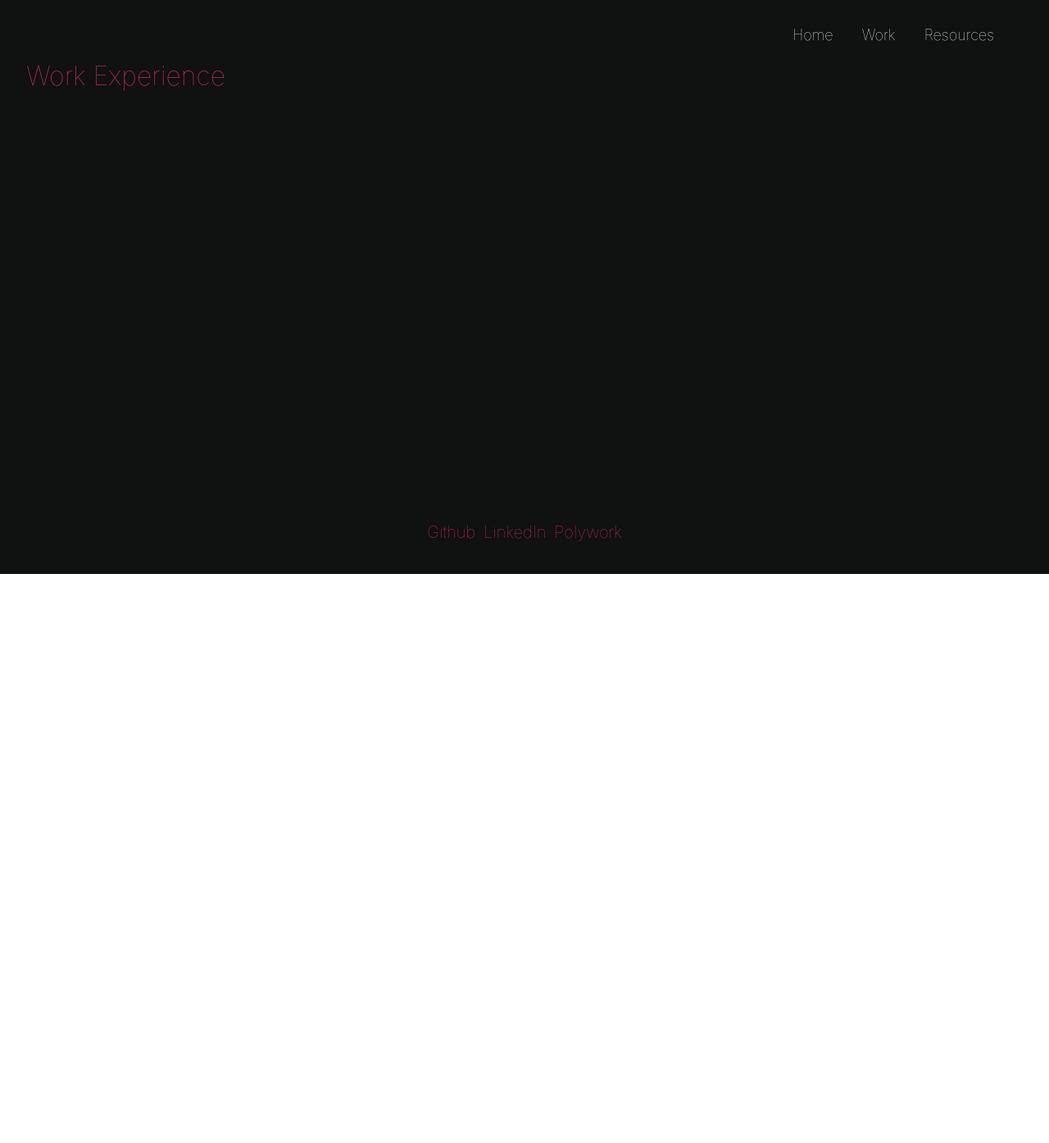
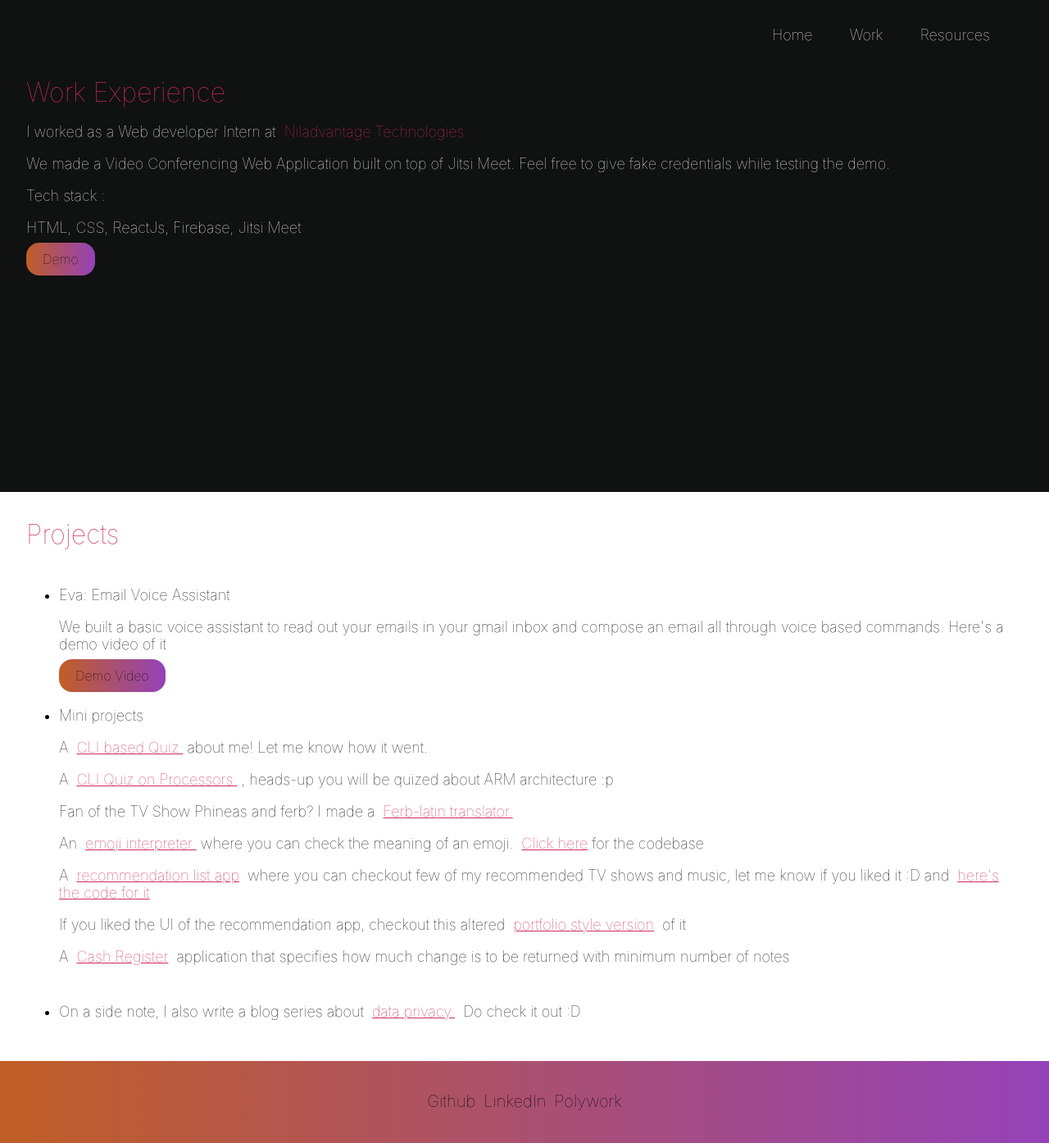
Before and after one commit to shreydd/portfolio, a JavaScript app: page /Work in a window 1280 px wide. Shown: the whole page at 82% size. Before the commit the page ends 800 px from the top, so only its background shows below. Built offline with nearby package versions, Linux system fonts and the light colour scheme; the HTML template or start-up script is replaced by a standard one.

Commit message:
Updated work

```diff
--- a/src/App.css
+++ b/src/App.css
@@ -6,7 +6,7 @@
     /* --secondry-color: #f7b733; */
     /* --third-color: #fc6767; */
     --third-color: #cc2b5e;
-    --gradient-color: linear-gradient(to right, #cc2b5e, #753a88);
+    --gradient-color: linear-gradient(to right, #c05e25, #9442b9);
 }
 
 * {
@@ -26,7 +26,13 @@ small {
 }
 
 a {
+    color: inherit;
     text-decoration: none;
+    padding: 5px;
+}
+
+li {
+    padding-top: 10px;
 }
 
 
@@ -93,7 +99,7 @@ a:hover {
     /* image-rendering: auto; */
 }
 
-.bonjour {
+.theme-highlight {
     color: var(--third-color);
 }
 
@@ -113,7 +119,7 @@ a:hover {
 .section {
     padding: 2rem;
     margin: auto;
-    height: 600px;
+    min-height: 600px;
     /* display: flex; */
     /* justify-content: center; */
 }
@@ -123,7 +129,7 @@ a:hover {
     margin: auto;
     background: var(--dark-gray);
     color: white;
-    height: 600px;
+    min-height: 600px;
 }
 
 .section-content {
@@ -167,7 +173,7 @@ a:hover {
     padding: 2rem;
     margin: auto;
     height: 100px;
-    background: var(--dark-gray);
+    background-image: var(--gradient-color);
     display: flex;
     flex-direction: row;
     justify-content: center;
@@ -178,14 +184,16 @@ a:hover {
     font-size: 20px;
     text-decoration: none;
     font-weight: lighter;
-    color: var(--third-color);
+    color: black;
     padding: 5px;
 }
 
 .socials:hover {
+    color: white;
+    /* text-decoration: underline; */
+}
+
+.miniTheme a {
+    color: var(--third-color);
     text-decoration: underline;
 }
-
-.work {
-    background: var(--dark-gray);
-}
--- a/src/Home.js
+++ b/src/Home.js
@@ -1,18 +1,22 @@
 // import backimage from './vecteezy.jpg';
 import {Link} from 'react-router-dom';
 import Navbar from "./Navbar";
-import Footer from './Footer';
 
 const Home = () => {
     const scrollDown = () => {
-
+        // window.scrollTo(0, 1500);
+        window.scrollTo({
+            top: 1500,
+            left: 2000,
+            behavior: 'smooth'
+          });
     }
   return (
     <div className="home">
       <div className="section head-content">
         <Navbar />
         <div className="section-content">
-          <h3 className="sec-intro bonjour">Bonjour!</h3>
+          <h3 className="sec-intro theme-highlight">Bonjour!</h3>
           <h2 className="sec-intro">I brainstorm ideas and code it to life</h2>
           <small>Shreyas R - Web Application Developer</small>
         </div>
--- a/src/Resources.js
+++ b/src/Resources.js
@@ -1,11 +1,13 @@
 import Navbar from "./Navbar";
-import Footer from "./Footer";
 const Resources = () => {
-    return (
-        <div className="resources">
-            <Navbar />
-        </div>
-     );
-}
+  return (
+    <div className="resources">
+      <div className="section-ofw">
+        <Navbar />
+        <header className="header">Resources</header>
+      </div>
+    </div>
+  );
+};
 
 export default Resources;
--- a/src/Work.js
+++ b/src/Work.js
@@ -1,9 +1,58 @@
 import Navbar from "./Navbar";
 const Work = () => {
   return (
-    <div className="work section">
-      <Navbar />
-      <div className="header">Work Experience</div>
+    <div className="work">
+      <div className="section-ofw">
+        <Navbar />
+        <br />
+        <header className="header">Work Experience</header>
+        <p className="brief">
+          I worked as a Web developer Intern at{" "}
+          <a href="https://niladvantage.com/" className="theme-highlight">
+            {" "}
+            Niladvantage Technologies.{" "}
+          </a>
+        </p>
+        <p className="brief">
+          We made a Video Conferencing Web Application built on top of Jitsi
+          Meet. Feel free to give fake credentials while testing the demo.
+        </p>
+        <p className="brief">Tech stack :</p>
+        <p className="brief">HTML, CSS, ReactJs, Firebase, Jitsi Meet</p>
+        <a href="https://nilconnect.netlify.app/" className="btn">
+          Demo
+        </a>{" "}
+
+      </div>
+
+      <div className="section">
+        <header className="header">Projects</header>
+        <ul>
+          <li>
+            <p className="brief">Eva: Email Voice Assistant</p>
+            <p className="brief">
+              We built a basic voice assistant
+              to read out your emails in your gmail inbox and compose an email all through voice
+              based commands. Here's a demo video of it
+            </p>
+            <a href="https://drive.google.com/file/d/1_d1byWXBoDWZbUT87ZT6Pn-HRgjzrD3-/view?resourcekey" className="btn">Demo Video</a>
+          </li>
+          <li>
+              <p className="brief">Mini projects</p>
+              <p className="brief miniTheme">A <a href="https://replit.com/@shreydd/CLI-quiz-app"> CLI based Quiz </a> about me! Let me know how it went.</p>
+              <p className="brief miniTheme">A <a href="https://replit.com/@shreydd/CLI-quiz-app-Processors-edition"> CLI Quiz on Processors </a>, heads-up you will be quized about ARM architecture :p</p>
+              <p className="brief miniTheme">Fan of the TV Show Phineas and ferb? I made a <a href="https://replit.com/@shreydd/ferb-latin#index.html">Ferb-latin translator. </a></p>
+              <p className="brief miniTheme">An <a href="https://4u1vn.csb.app/">emoji interpreter </a>where you can check the meaning of an emoji. <a href="https://codesandbox.io/s/emoji-interperter-4u1vn">Click here</a>for the codebase</p>
+              <p className="brief miniTheme">A <a href="https://1rg1z.csb.app/"> recommendation list app</a> where you can checkout few of my recommended TV shows and music, let me know if you liked it :D and <a href="https://codesandbox.io/s/recommendations-1rg1z">here's the code for it</a> </p>
+              <p className="brief miniTheme">If you liked the UI of the recommendation app, checkout this altered <a href="https://codesandbox.io/s/rec-design-portfolio-u8u0z">portfolio style version</a> of it</p>
+              <p className="brief miniTheme">A <a href="https://cash-register.shreydd.repl.co/">Cash Register</a> application that specifies how much change is to be returned with minimum number of notes</p>
+          </li>
+
+          <li>
+              <p className="brief miniTheme">On a side note, I also write a blog series about <a href="https://factored.substack.com/">data privacy.</a> Do check it out :D</p>
+          </li>
+        </ul>
+      </div>
     </div>
   );
 };
```
